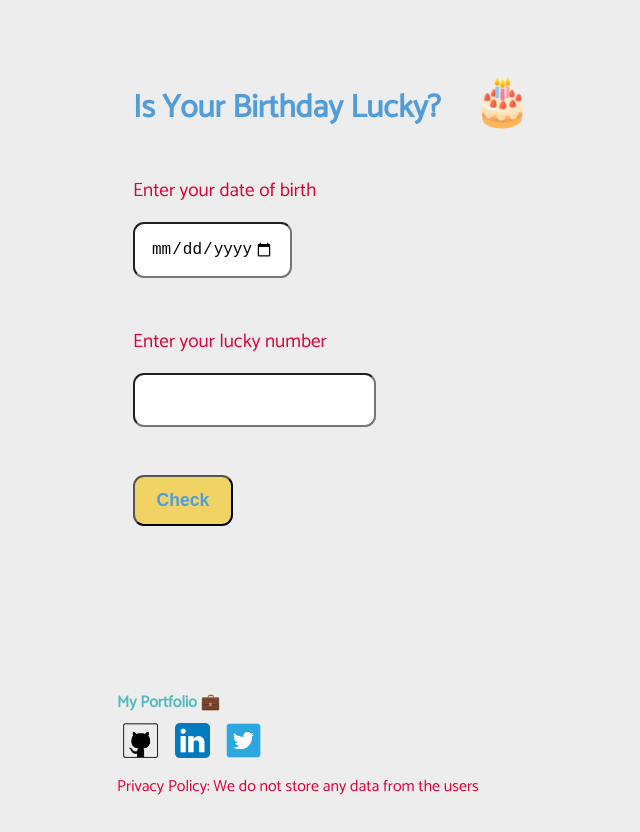
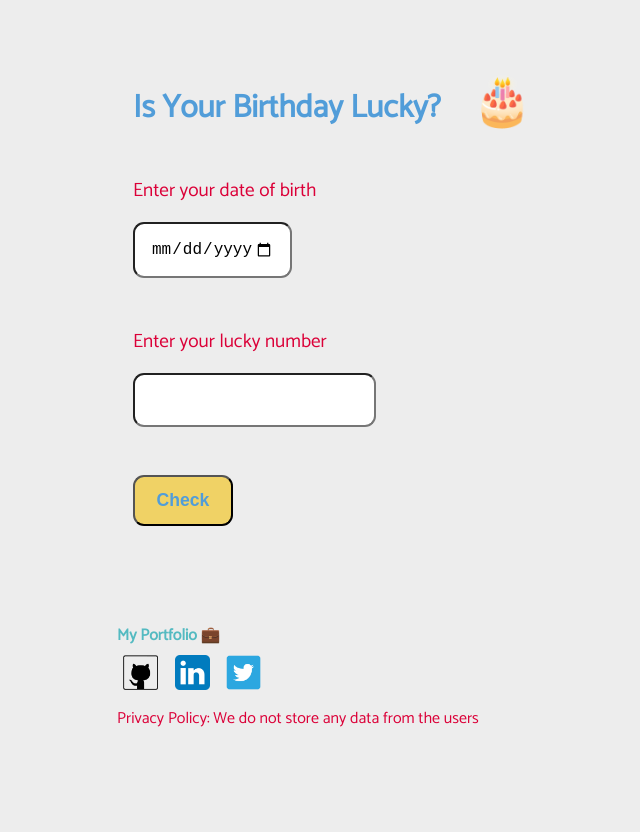
Before and after one commit to ruchiragoswami/lucky-birthday, a plain HTML site: page index.html in a window 1280 px wide. Shown: the whole page, without its empty margins (239-879 px from the left). After the commit the page ends 800 px from the top, so only its background shows below. Drawn offline with Linux system fonts and the light colour scheme.

Commit message:
link & style
One link fixed and footer style modified

```diff
--- a/index.html
+++ b/index.html
@@ -37,7 +37,7 @@
         <footer>
             <div class="two-columns">
                 <p>
-                    <a href="https://ruchi-goswami-portfolio.netlify.app" target="_blank"> My Portfolio 💼 </a>
+                    <a href="https://ruchi-goswami.netlify.app/" target="_blank"> My Portfolio 💼 </a>
                 </p>
 
                 <p>
--- a/styles.css
+++ b/styles.css
@@ -21,10 +21,6 @@ body {
     max-width: 600px;
     margin: 0 auto;
     padding: 1rem;
-    display: flex;
-    min-height: 100vh;
-    flex-direction: column;
-    justify-content: space-between;
 }
 
 h1 {
@@ -88,6 +84,7 @@ span {
 
 footer {
     padding: 1rem;
+    text-align: center;
 }
 
 .two-columns {
```
